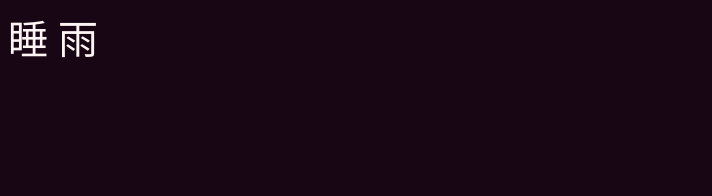
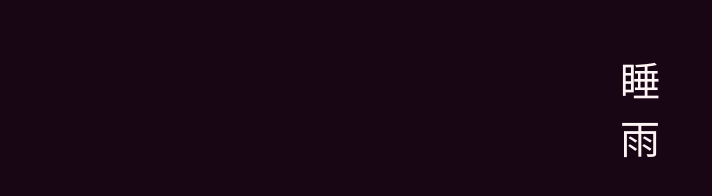
Before and after one commit to amasaku/amasaku.github.io, a plain HTML site: page index.html in a window 1280 px wide. Shown: the whole page, without its empty margins (0-712 px from the left). Drawn offline with Linux system fonts and the light colour scheme; a web font is replaced by a local one.

Commit message:
top create main

```diff
--- a/index.html
+++ b/index.html
@@ -1,5 +1,24 @@
 <!DOCTYPE html>
 <html lang="ja" >
+
+<style media="screen">
+body{
+  font-family: 'Noto Serif JP', serif;
+  font-weight: 200;
+  color: #fef4f4;
+  background-color: #180614;
+}
+.toptitle{
+  font-size: 40px;
+  margin-top: 80px;
+  text-align: center;
+}
+
+a:link { color: #fef4f4; }
+a:visited { color: #fef4f4; }
+a:hover { color: #a0d8ef; }
+a:active { color: #a0d8ef; }
+</style>
 
   <head>
     <meta charset="utf-8">
@@ -7,10 +26,13 @@
     <link rel="stylesheet" href="/master.css">
   <link href="https://fonts.googleapis.com/css?family=Noto+Serif+JP:200|Sawarabi+Mincho&display=swap&subset=japanese" rel="stylesheet">
   </head>
+
+
   <body>
     <div class="toptitle">
-      睡
-      雨
+      <a text-decoration: none;href="https://amasaku.github.io/main">
+      睡<br>雨
+      </a>
     </div>
   </body>
 </html>
--- a/master.css
+++ b/master.css
@@ -6,4 +6,6 @@ body{
 }
 .toptitle{
   font-size: 40px;
+  margin-top: 50px;
+  text-align: center;
 }
```
Also changed, not shown: main.html (added, +20 -0 lines).
